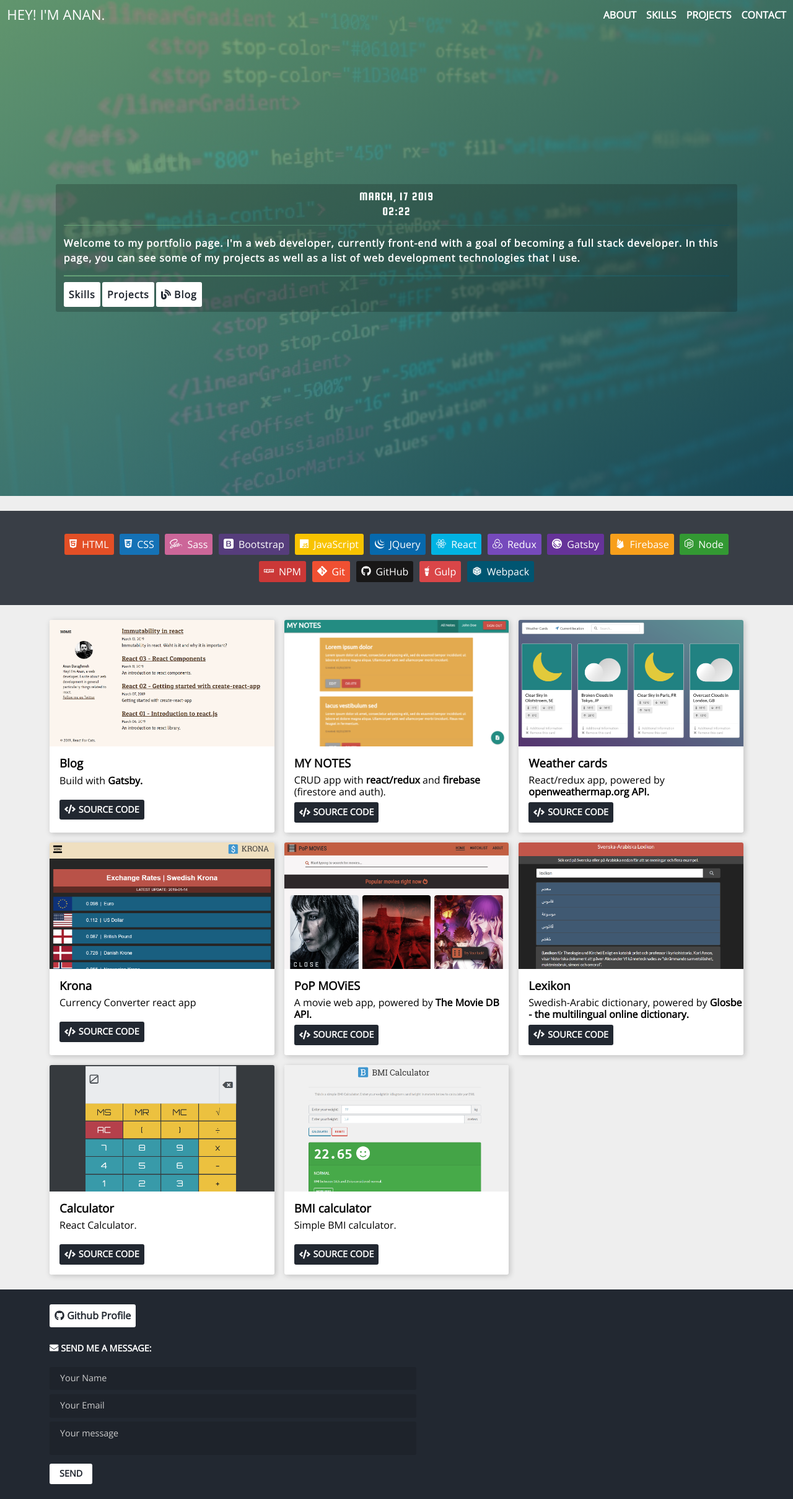
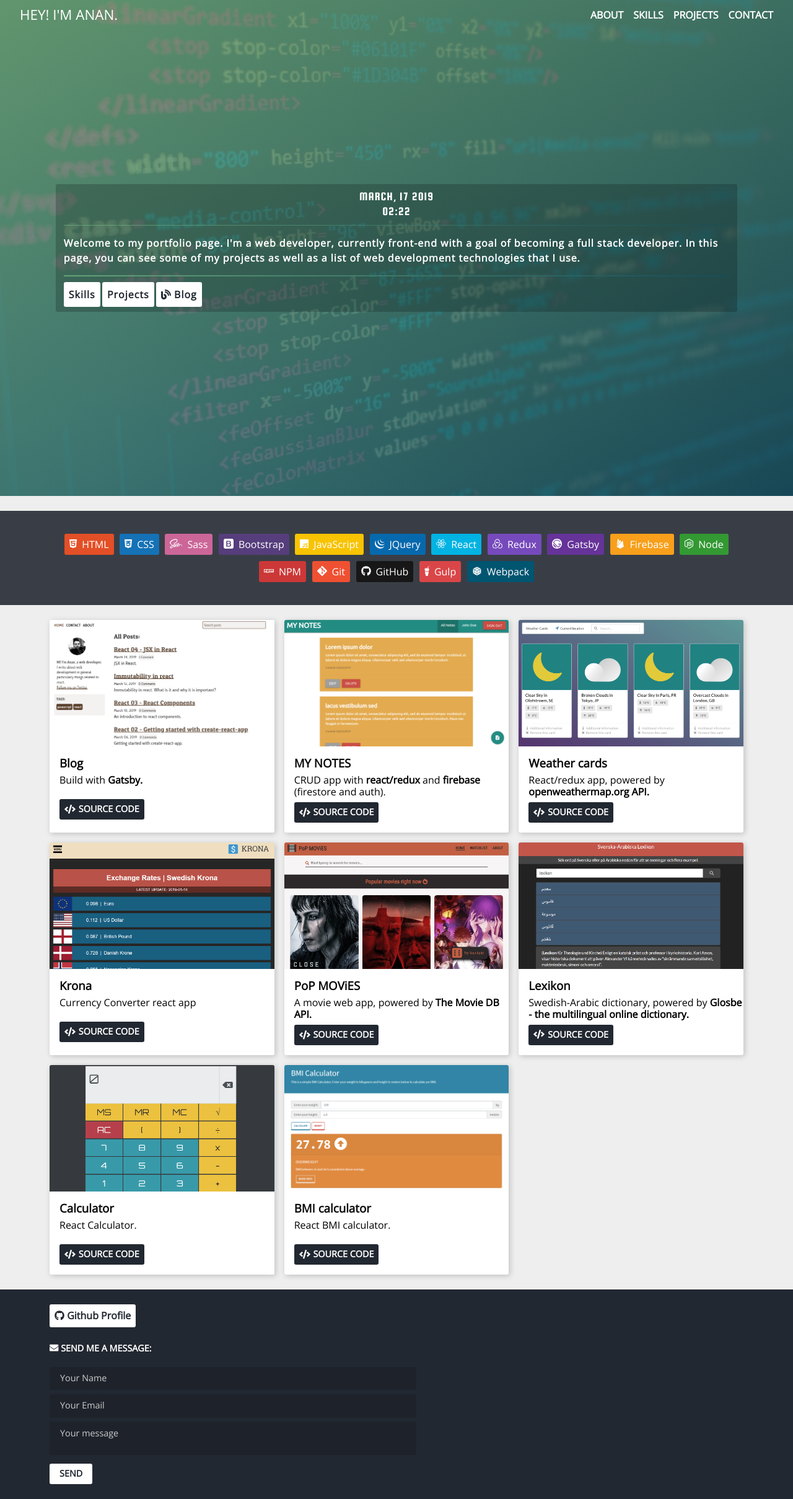
Before and after one commit to AnanDaraghmeh/portfolio-react, a React (Create React App) app: page / in a window 1280 px wide. Shown: the whole page at 62% size. Built offline with nearby package versions, Linux system fonts and the light colour scheme.

Commit message:
minor fixes

```diff
--- a/src/data.js
+++ b/src/data.js
@@ -63,9 +63,9 @@ const projects = [
   {
     img: bmi,
     name: "BMI calculator",
-    desc: "Simple BMI calculator.",
-    link: "https://simple-bmi-calculator.netlify.com",
-    code: "https://github.com/AnanDaraghmeh/bmiCalculator"
+    desc: "React BMI calculator.",
+    link: "https://react-bmi-calculator.netlify.com",
+    code: "https://github.com/AnanDaraghmeh/bmi-react"
   }
 ];
 
--- a/src/styles/layout/_header.scss
+++ b/src/styles/layout/_header.scss
@@ -1,6 +1,6 @@
 .header {
   background: transparent;
-  padding: 0.7rem;
+  padding: 0.7rem 2rem;
   display: flex;
   flex-direction: row;
   justify-content: space-between;
```
Also changed, not shown: src/assets/images/blog.PNG, src/assets/images/bmi.PNG.
